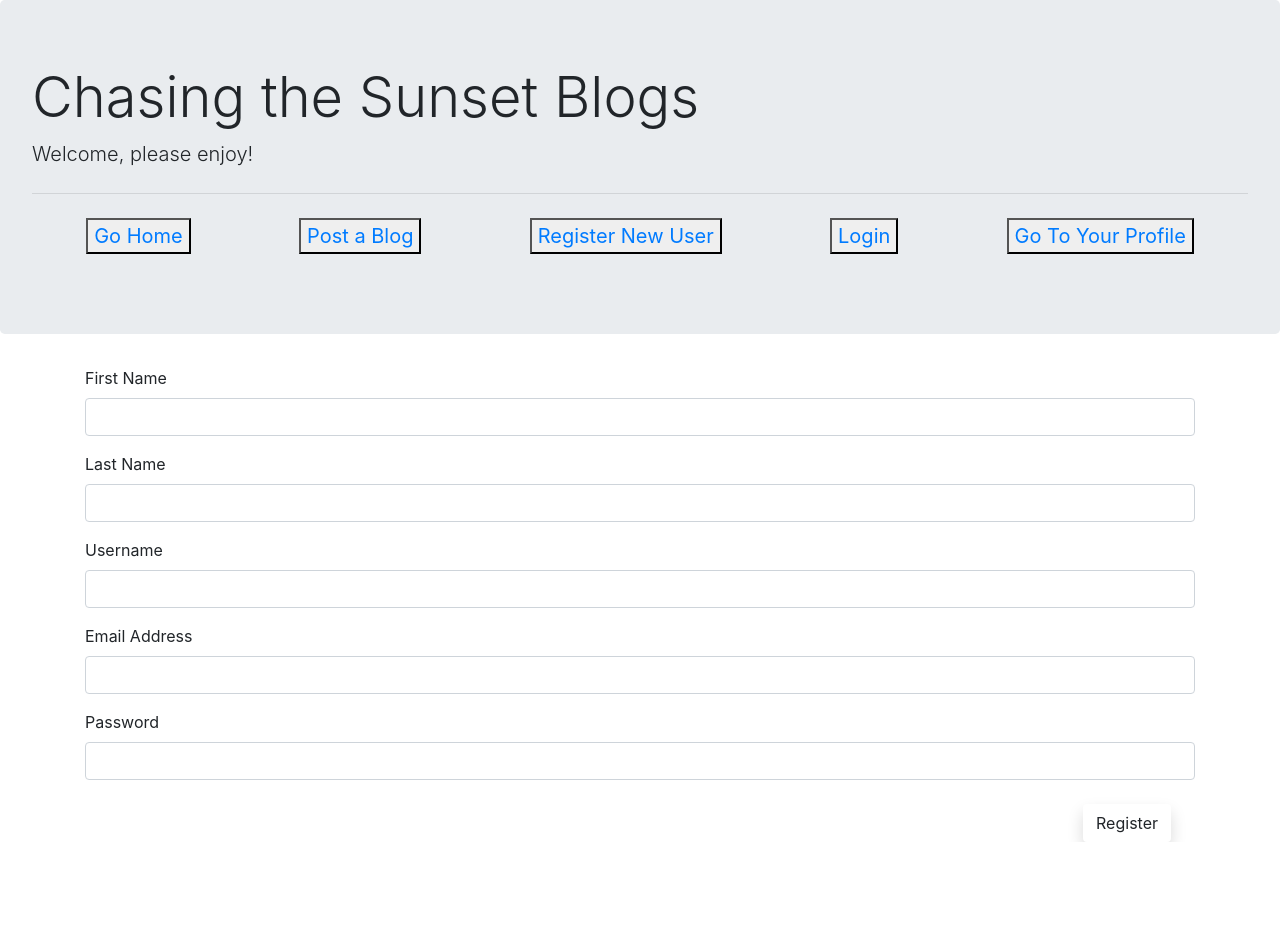
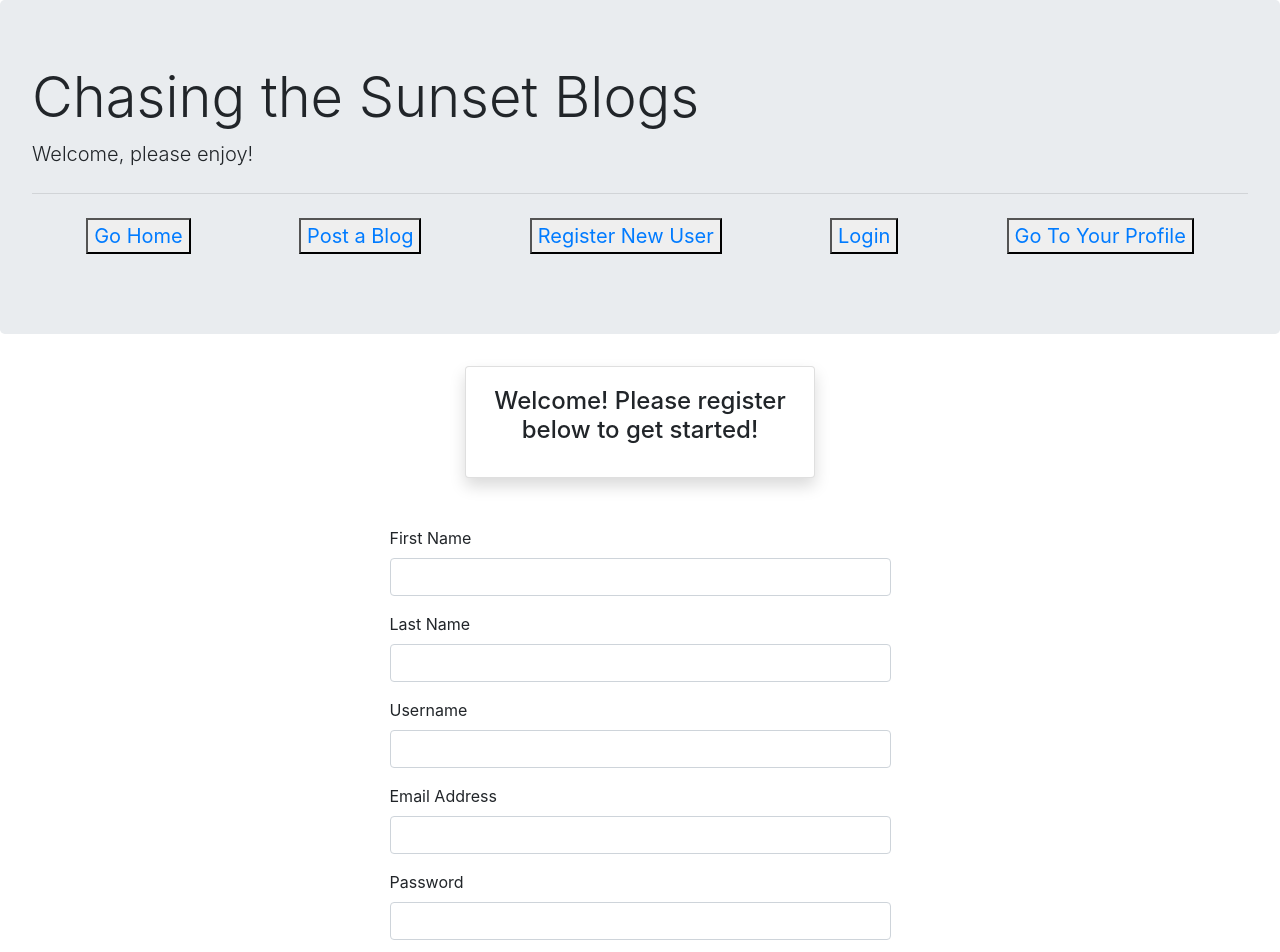
Before and after one commit to amandacarp/BlogApp, a React app: page /blogs/register in a window 1280 px wide. Shown: the top 952 px of the page. Before the commit the page ends 842 px from the top, so only its background shows below. Built offline with nearby package versions, Linux system fonts and the light colour scheme.

Commit message:
style edits

```diff
--- a/src/client/components/HomeCard.tsx
+++ b/src/client/components/HomeCard.tsx
@@ -4,9 +4,9 @@ import { Link } from 'react-router-dom';
 import { IBlog } from '../../common/types';
 
 const HomeCard = ({ blog }: HomeCardProps) => {
-    return(
+    return (
         <div key={blog?.id} className="col-md-4">
-                        <div  className="card m-3" >
+            <div className="card m-3" >
                 <div className="card-header text-center">{blog?.title}
                     <p className='card-text'>By: {blog?.first_name} {blog?.last_name}</p>
                 </div>
--- a/src/client/pages/private/Profile.tsx
+++ b/src/client/pages/private/Profile.tsx
@@ -1,7 +1,7 @@
 import * as React from 'react';
 import { useState, useEffect } from 'react';
-import apiService from '../../utils/api-service';
-import {IProfileInfo, IProfileBlogs} from '../../../common/types'
+import apiService, { logout } from '../../utils/api-service';
+import { IProfileInfo, IProfileBlogs } from '../../../common/types'
 import { Link } from 'react-router-dom';
 
 const Profile = (props: ProfileProps) => {
@@ -17,7 +17,9 @@ const Profile = (props: ProfileProps) => {
             })
     }, [])
 
-    return(
+
+
+    return (
         <>
             <div className="contatiner">
                 <div className="row justify-content-center mt-3">
@@ -28,7 +30,11 @@ const Profile = (props: ProfileProps) => {
                             </div>
                         </div>
                     </div>
+                    <span>
+                        <Link onClick={() => logout()} id="buttonSingle" className="btn shadow m-4" to='/blogs/login'> Logout </Link>
+                    </span>
                 </div>
+
                 <div className="row justify-content-center mt-3">
                     <div className="col-md-6">
                         <ul className="list-group">
@@ -51,6 +57,6 @@ const Profile = (props: ProfileProps) => {
 }
 
 
-interface ProfileProps {}
+interface ProfileProps { }
 
 export default Profile;
--- a/src/client/pages/public/Blogs.tsx
+++ b/src/client/pages/public/Blogs.tsx
@@ -11,18 +11,18 @@ const Blogs = (props: BlogsProps) => {
     useEffect(() => {
         apiService('/api/blogs')
             .then(blogs => setBlogs(blogs));
-     }, [])
+    }, [])
 
 
     return (
         <div className="row">
             {blogs?.reverse().map(blog => (
-                <HomeCard key={blog?.id} blog={blog}/>
+                <HomeCard key={blog?.id} blog={blog} />
             ))}
         </div>
     )
 }
 
-interface BlogsProps {}
+interface BlogsProps { }
 
 export default Blogs;
--- a/src/client/pages/public/Login.tsx
+++ b/src/client/pages/public/Login.tsx
@@ -1,16 +1,16 @@
 import * as React from 'react';
-import { useState }from 'react';
+import { useState } from 'react';
 import { useHistory } from 'react-router-dom';
 import apiService, { setStorage } from '../../utils/api-service';
 import { IFormState } from './Register';
 
 const Login = (props: LoginProps) => {
-    const history = useHistory<{ history: string}>()
+    const history = useHistory<{ history: string }>()
     const [values, setValues] = useState<IFormState>({});
 
     const handleChanges = (e: React.ChangeEvent<HTMLInputElement>) => {
         e.persist();
-        setValues((prevState: any) => ({...prevState, [e.target.name]: e.target.value}));
+        setValues((prevState: any) => ({ ...prevState, [e.target.name]: e.target.value }));
     }
 
     const handleLogin = async (e: React.MouseEvent<HTMLButtonElement>) => {
@@ -20,18 +20,27 @@ const Login = (props: LoginProps) => {
         history.push('/blogs/profile')
     };
 
-    return(
+    return (
         <div className="container">
-            <div className="row justify-content-center">
+            <div className="row justify-content-center mt-3">
+                <div className="col-md-4">
+                    <div className="card shadow">
+                        <div className="card-body">
+                            <h4 className="card-title text-center profile">Welcome! Please login below to get started!</h4>
+                        </div>
+                    </div>
+                </div>
+            </div>
+            <div className="row justify-content-center m-4">
                 <div className="col-6">
                     <div className="form-group mt-2">
                         <label id="label">Email Address</label>
-                <input type="text" className="form-control" name="email" value={values.email || ''} onChange={handleChanges}/>
+                        <input type="text" className="form-control" name="email" value={values.email || ''} onChange={handleChanges} />
                     </div>
 
                     <div className="form-group mt-2">
                         <label id="label">Password</label>
-                <input type="text" className="form-control" name="password" value={values.password || ''} onChange={handleChanges}/>
+                        <input type="password" className="form-control" name="password" value={values.password || ''} onChange={handleChanges} />
                     </div>
                     <div className="d-flex justify-content-end">
                         <button id="button" type="button" className="btn shadow mt-2 mx-4" onClick={handleLogin}>Login</button>
@@ -44,6 +53,6 @@ const Login = (props: LoginProps) => {
 }
 
 
-interface LoginProps {}
+interface LoginProps { }
 
 export default Login;
--- a/src/client/pages/public/NotFound.tsx
+++ b/src/client/pages/public/NotFound.tsx
@@ -31,6 +31,6 @@ const NotFound = (props: NotFoundProps) => {
 	);
 };
 
-interface NotFoundProps {}
+interface NotFoundProps { }
 
 export default NotFound;
--- a/src/client/pages/public/Register.tsx
+++ b/src/client/pages/public/Register.tsx
@@ -4,7 +4,7 @@ import { useHistory } from 'react-router-dom';
 import apiService, { setStorage } from '../../utils/api-service';
 
 const Register = (props: RegisterProps) => {
-    const history = useHistory<{ history: string}>()
+    const history = useHistory<{ history: string }>()
     const [values, setValues] = useState<IFormState>({});
 
     const handleChanges = (e: React.ChangeEvent<HTMLInputElement>) => {
@@ -23,7 +23,19 @@ const Register = (props: RegisterProps) => {
 
     return (
         <div className="container">
-            <div className="form-group">
+            <div className="row justify-content-center mt-3">
+                <div className="col-md-4">
+                    <div className="card shadow">
+                        <div className="card-body">
+                            <h4 className="card-title text-center profile">Welcome! Please register below to get started!</h4>
+                        </div>
+                    </div>
+                </div>
+            </div>
+            <div className="row justify-content-center m-4">
+                <div className="col-6">
+
+                    <div className="form-group mt-4">
                         <label id="label">First Name</label>
                         <input type="text" className="form-control" name="first_name" value={values.first_name || ''} onChange={handleChanges} />
                     </div>
@@ -45,10 +57,12 @@ const Register = (props: RegisterProps) => {
 
                     <div className="form-group mt-2">
                         <label id="label">Password</label>
-                <input type="text" className="form-control" name="password" value={values.password || ''} onChange={handleChanges} />
+                        <input type="password" className="form-control" name="password" value={values.password || ''} onChange={handleChanges} />
                     </div>
                     <div className="d-flex justify-content-end">
                         <button id="button" type="button" className="btn shadow mt-2 mx-4" onClick={handleRegister} >Register</button>
+                    </div>
+                </div>
             </div>
         </div>
     )
```
Also changed, not shown: src/client/components/BlogCard.tsx (+4 -4 lines), src/client/pages/private/EditBlog.tsx (+6 -6 lines), src/client/pages/private/PostBlog.tsx (+11 -11 lines), src/client/pages/public/SingleBlog.tsx (+8 -8 lines), src/client/components/Navbar.tsx (line endings or trailing spaces). Lines whose indentation alone changed are shown as unchanged.
